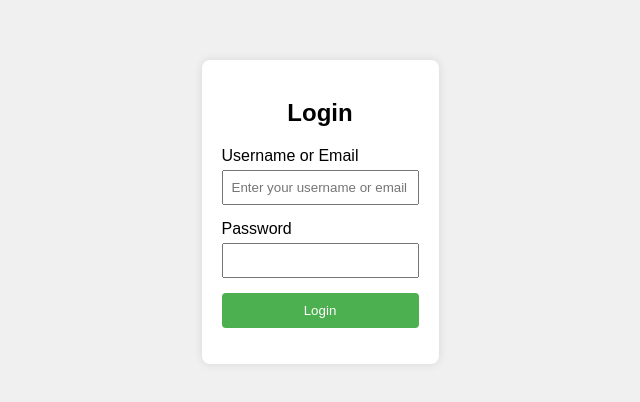
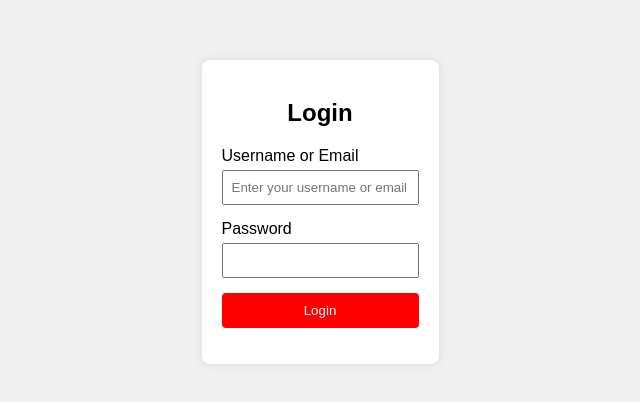
Before and after one commit to Chepkoech1/CrowdSourcedStory, a plain HTML site: page frontend/login.html in a window 1280 px wide. Shown: the part 188-590 px from the top of the page, without its empty margins (320-960 px from the left). Drawn offline with Linux system fonts and the light colour scheme.

Commit message:
made some changes on the css login

```diff
--- a/frontend/login.html
+++ b/frontend/login.html
@@ -45,7 +45,7 @@
         button {
             width: 100%;
             padding: 10px;
-            background-color: #4CAF50;
+            background-color: red;
             color: white;
             border: none;
             cursor: pointer;
@@ -53,7 +53,7 @@
         }
 
         button:hover {
-            background-color: #45a049;
+            background-color: red;
         }
 
         #message {
```
